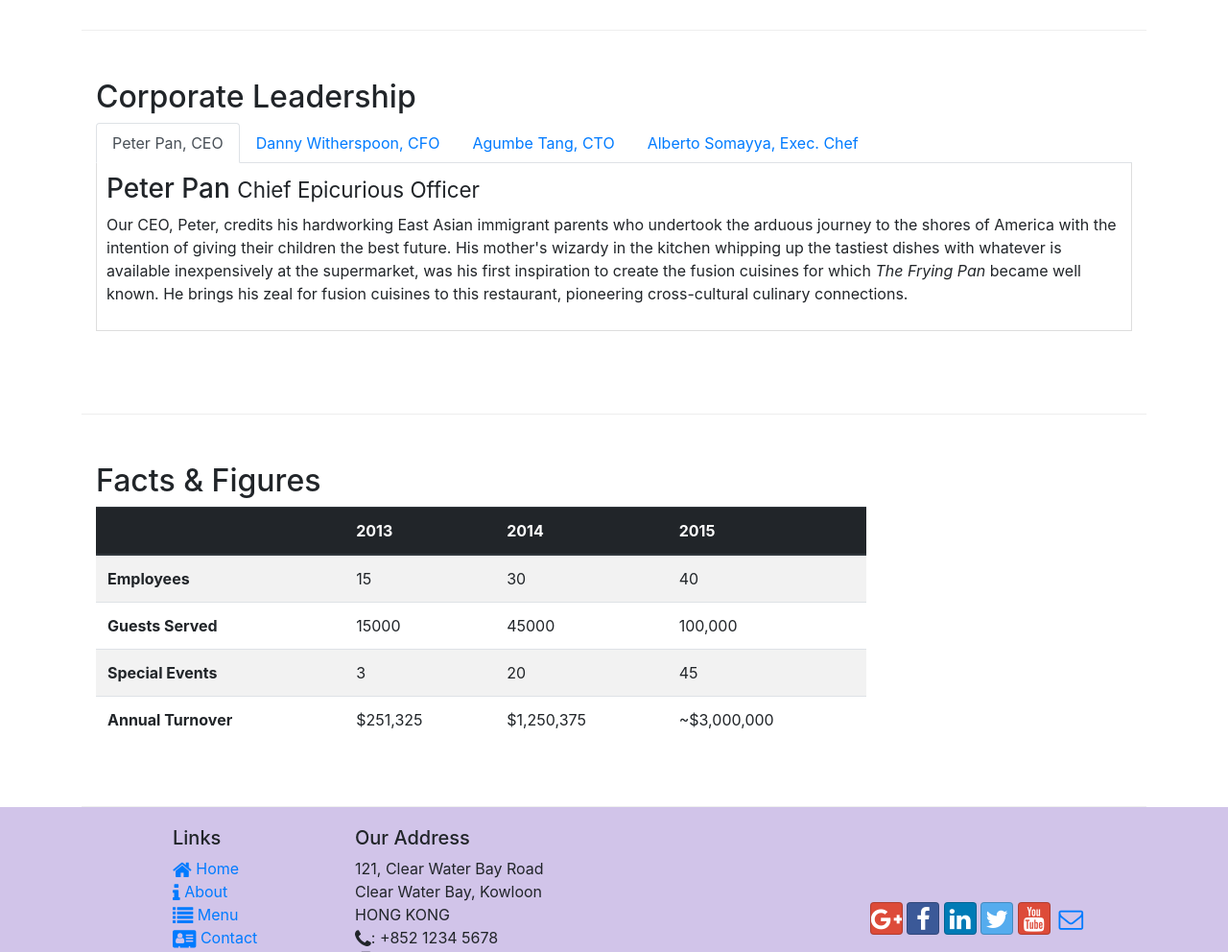
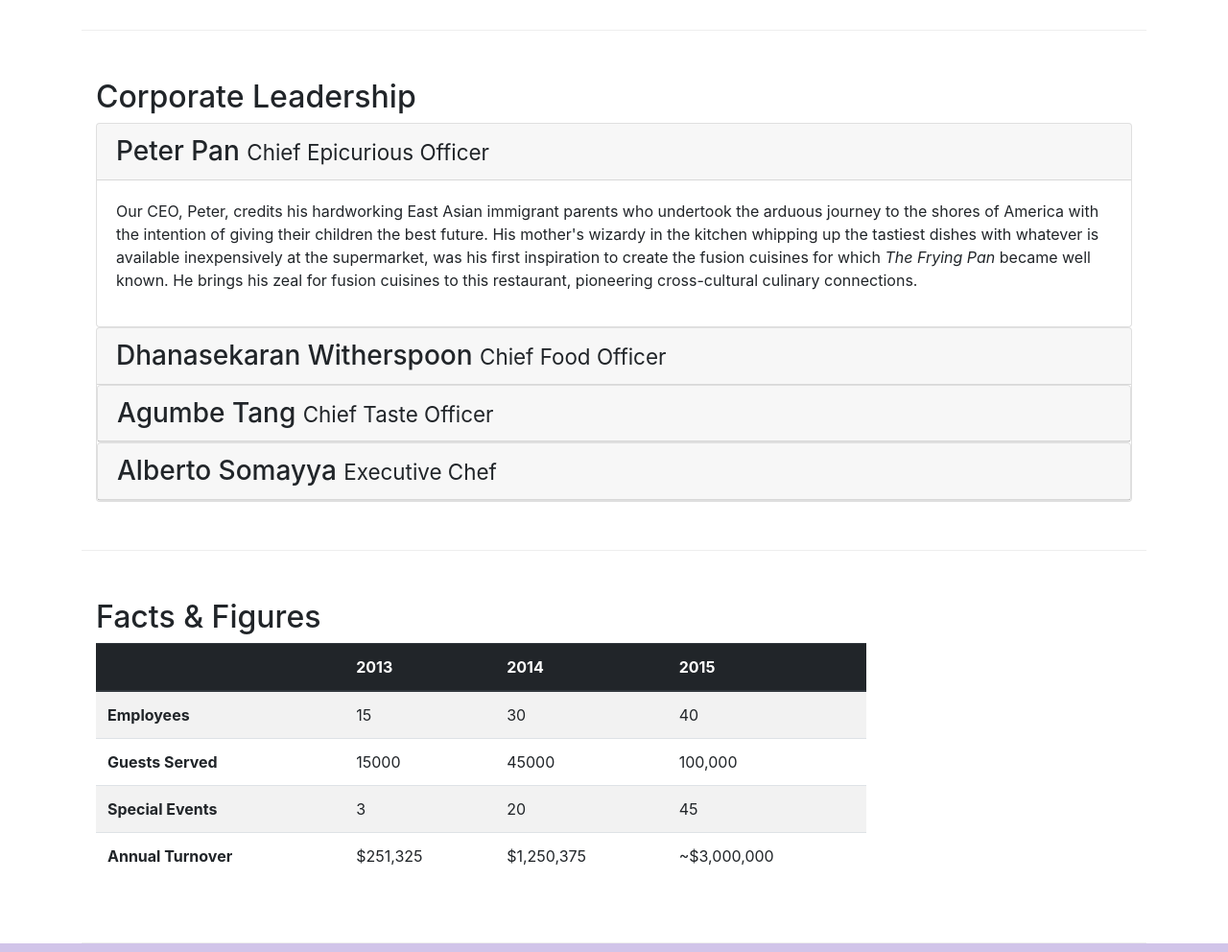
Before and after one commit to SachinKSunny/Bootstrap4, a website: page aboutus.html in a window 1280 px wide. Shown: the part 940-1932 px from the top of the page at 96% size. Drawn offline with nearby package versions, Linux system fonts and the light colour scheme.

Commit message:
Accordion

```diff
--- a/aboutus.html
+++ b/aboutus.html
@@ -25,10 +25,14 @@
             <a class="navbar-brand mr-auto" href="./index.html"><img src="img/logo.png" height="30" width="41"></a>
             <div class="collapse navbar-collapse" id="Navbar">
                 <ul class="navbar-nav mr-auto">
-                    <li class="nav-item"><a class="nav-link" href="./index.html"><span class="fa fa-home fa-lg"></span> Home</a></li>
-                    <li class="nav-item active"><a class="nav-link" href="#"><span class="fa fa-info fa-lg"></span> About</a></li>
-                    <li class="nav-item"><a class="nav-link" href="#"><span class="fa fa-list fa-lg"></span> Menu</a></li>
-                    <li class="nav-item"><a class="nav-link" href="./contactus.html"><span class="fa fa-address-card fa-lg"></span> Contact</a></li>
+                    <li class="nav-item"><a class="nav-link" href="./index.html"><span class="fa fa-home fa-lg"></span>
+                            Home</a></li>
+                    <li class="nav-item active"><a class="nav-link" href="#"><span class="fa fa-info fa-lg"></span>
+                            About</a></li>
+                    <li class="nav-item"><a class="nav-link" href="#"><span class="fa fa-list fa-lg"></span> Menu</a>
+                    </li>
+                    <li class="nav-item"><a class="nav-link" href="./contactus.html"><span
+                                class="fa fa-address-card fa-lg"></span> Contact</a></li>
                 </ul>
             </div>
         </div>
@@ -39,7 +43,8 @@
             <div class="row row-header">
                 <div class="col-12 col-sm-6">
                     <h1>Ristorante con Fusion</h1>
-                    <p>We take inspiration from the World's best cuisines, and create a unique fusion experience. Our lipsmacking creations will tickle your culinary senses!</p>
+                    <p>We take inspiration from the World's best cuisines, and create a unique fusion experience. Our
+                        lipsmacking creations will tickle your culinary senses!</p>
                 </div>
                 <div class="col-12 col-sm align-self-center">
                     <img src="img/logo.png" class="img-fluid">
@@ -63,8 +68,13 @@
         <div class="row row-content">
             <div class="col-12 col-sm-6">
                 <h2>Our History</h2>
-                <p>Started in 2010, Ristorante con Fusion quickly established itself as a culinary icon par excellence in Hong Kong. With its unique brand of world fusion cuisine that can be found nowhere else, it enjoys patronage from the A-list clientele in Hong Kong.  Featuring four of the best three-star Michelin chefs in the world, you never know what will arrive on your plate the next time you visit us.</p>
-                <p>The restaurant traces its humble beginnings to <em>The Frying Pan</em>, a successful chain started by our CEO, Mr. Peter Pan, that featured for the first time the world's best cuisines in a pan.</p>
+                <p>Started in 2010, Ristorante con Fusion quickly established itself as a culinary icon par excellence
+                    in Hong Kong. With its unique brand of world fusion cuisine that can be found nowhere else, it
+                    enjoys patronage from the A-list clientele in Hong Kong. Featuring four of the best three-star
+                    Michelin chefs in the world, you never know what will arrive on your plate the next time you visit
+                    us.</p>
+                <p>The restaurant traces its humble beginnings to <em>The Frying Pan</em>, a successful chain started by
+                    our CEO, Mr. Peter Pan, that featured for the first time the world's best cuisines in a pan.</p>
             </div>
             <div class="col-12 col-sm-6">
                 <div class="card">
@@ -102,45 +112,86 @@
             <div class="col-12">
                 <h2>Corporate Leadership</h2>
 
-                <ul class="nav nav-tabs">
-                    <li class="nav-item">
-                      <a class="nav-link active" href="#peter"
-                        role="tab" data-toggle="tab">Peter Pan, CEO</a>
-                    </li>
-                    <li class="nav-item">
-                      <a class="nav-link" href="#danny" role="tab"
-                        data-toggle="tab">Danny Witherspoon, CFO</a>
-                    </li>
-                    <li class="nav-item">
-                      <a class="nav-link" href="#agumbe"role="tab"
-                        data-toggle="tab">Agumbe Tang, CTO</a>
-                    </li>
-                    <li class="nav-item">
-                      <a class="nav-link" href="#alberto" role="tab"
-                        data-toggle="tab">Alberto Somayya, Exec. Chef</a>
-                    </li>
-                </ul>
+                <div id="accordion">
 
-                <div class="tab-content">
-                    <div role="tabpanel" class="tab-pane fade show active" id="peter">
-                        <h3>Peter Pan <small>Chief Epicurious Officer</small></h3>
-                        <p class="d-none d-sm-block">Our CEO, Peter, credits his hardworking East Asian immigrant parents who undertook the arduous journey to the shores of America with the intention of giving their children the best future. His mother's wizardy in the kitchen whipping up the tastiest dishes with whatever is available inexpensively at the supermarket, was his first inspiration to create the fusion cuisines for which <em>The Frying Pan</em> became well known. He brings his zeal for fusion cuisines to this restaurant, pioneering cross-cultural culinary connections.</p>
+                    <div class="card">
+                        <div class="card-header" role="tab" id="peterhead">
+                            <h3 class="mb-0">
+                                <a data-toggle="collapse" data-target="#peter">
+                                    Peter Pan <small>Chief Epicurious Officer</small>
+                                </a>
+                            </h3>
+                        </div>
+                        <div class="collapse show" id="peter" data-parent="#accordion">
+                            <div class="card-body">
+                                <p class="d-none d-sm-block">Our CEO, Peter, credits his hardworking East Asian
+                                    immigrant parents who undertook the arduous journey to the shores of America with
+                                    the intention of giving their children the best future. His mother's wizardy in the
+                                    kitchen whipping up the tastiest dishes with whatever is available inexpensively at
+                                    the supermarket, was his first inspiration to create the fusion cuisines for which
+                                    <em>The Frying Pan</em> became well known. He brings his zeal for fusion cuisines to
+                                    this restaurant, pioneering cross-cultural culinary connections.</p>
+                            </div>
+                        </div>
                     </div>
 
-                    <div role="tabpanel" class="tab-pane fade" id="danny">
-                        <h3>Dhanasekaran Witherspoon <small>Chief Food Officer</small></h3>
-                        <p class="d-none d-sm-block">Our CFO, Danny, as he is affectionately referred to by his colleagues, comes from a long established family tradition in farming and produce. His experiences growing up on a farm in the Australian outback gave him great appreciation for varieties of food sources. As he puts it in his own words, <em>Everything that runs, wins, and everything that stays, pays!</em></p>
+                    <div class="card">
+                        <div class="card-header" role="tab" id="dannyhead">
+                            <h3 class="mb-0">
+                                <a class="collapsed" data-toggle="collapse" data-target="#danny">
+                                    Dhanasekaran Witherspoon <small>Chief Food Officer</small>
+                                </a>
+                            </h3>
+                        </div>
+                        <div class="collapse" id="danny" data-parent="#accordion">
+                            <div class="card-body">
+                                <p class="d-none d-sm-block">Our CFO, Danny, as he is affectionately referred to by his
+                                    colleagues, comes from a long established family tradition in farming and produce.
+                                    His experiences growing up on a farm in the Australian outback gave him great
+                                    appreciation for varieties of food sources. As he puts it in his own words,
+                                    <em>Everything that runs, wins, and everything that stays, pays!</em></p>
+                            </div>
                         </div>
 
-                    <div role="tabpanel" class="tab-pane fade" id="agumbe">
-                        <h3>Agumbe Tang <small>Chief Taste Officer</small></h3>
-                        <p class="d-none d-sm-block">Blessed with the most discerning gustatory sense, Agumbe, our CTO, personally ensures that every dish that we serve meets his exacting tastes. Our chefs dread the tongue lashing that ensues if their dish does not meet his exacting standards. He lives by his motto, <em>You click only if you survive my lick.</em></p>
+                        <div class="card">
+                            <div class="card-header" role="tab" id="agumbehead">
+                                <h3 class="mb-0">
+                                    <a class="collapsed" data-toggle="collapse" data-target="#agumbe">
+                                        Agumbe Tang <small>Chief Taste Officer</small>
+                                    </a>
+                                </h3>
+                            </div>
+                            <div class="collapse" id="agumbe" data-parent="#accordion">
+                                <div class="card-body">
+                                    <p class="d-none d-sm-block">Blessed with the most discerning gustatory sense,
+                                        Agumbe, our CTO, personally ensures that every dish that we serve meets his
+                                        exacting tastes. Our chefs dread the tongue lashing that ensues if their dish
+                                        does not meet his exacting standards. He lives by his motto, <em>You click only
+                                            if you survive my lick.</em></p>
+                                </div>
+                            </div>
                         </div>
 
-                    <div role="tabpanel" class="tab-pane fade" id="alberto">
-                        <h3>Alberto Somayya <small>Executive Chef</small></h3>
-                        <p class="d-none d-sm-block">Award winning three-star Michelin chef with wide International experience having worked closely with whos-who in the culinary world, he specializes in creating mouthwatering Indo-Italian fusion experiences. He says, <em>Put together the cuisines from the two craziest cultures, and you get a winning hit! Amma Mia!</em></p>
+                        <div class="card">
+                            <div class="card-header" role="tab" id="albertohead">
+                                <h3 class="mb-0">
+                                    <a class="collapsed" data-toggle="collapse" data-target="#alberto">
+                                        Alberto Somayya <small>Executive Chef</small>
+                                    </a>
+                                </h3>
                             </div>
+                            <div class="collapse" id="alberto" data-parent="#accordion">
+                                <div class="card-body">
+                                    <p class="d-none d-sm-block">Award winning three-star Michelin chef with wide
+                                        International experience having worked closely with whos-who in the culinary
+                                        world, he specializes in creating mouthwatering Indo-Italian fusion experiences.
+                                        He says, <em>Put together the cuisines from the two craziest cultures, and you
+                                            get a winning hit! Amma Mia!</em></p>
+                                </div>
+                            </div>
+                        </div>
+                    </div>
+
 
                 </div>
 
@@ -223,11 +274,16 @@
                 </div>
                 <div class="col-12 col-sm-4 align-self-center">
                     <div class="text-center">
-                        <a class="btn btn-social-icon btn-google" href="http://google.com/+"><i class="fa fa-google-plus"></i></a>
-                        <a class="btn btn-social-icon btn-facebook" href="http://www.facebook.com/profile.php?id="><i class="fa fa-facebook"></i></a>
-                        <a class="btn btn-social-icon btn-linkedin" href="http://www.linkedin.com/in/"><i class="fa fa-linkedin"></i></a>
-                        <a class="btn btn-social-icon btn-twitter" href="http://twitter.com/"><i class="fa fa-twitter"></i></a>
-                        <a class="btn btn-social-icon btn-google" href="http://youtube.com/"><i class="fa fa-youtube"></i></a>
+                        <a class="btn btn-social-icon btn-google" href="http://google.com/+"><i
+                                class="fa fa-google-plus"></i></a>
+                        <a class="btn btn-social-icon btn-facebook" href="http://www.facebook.com/profile.php?id="><i
+                                class="fa fa-facebook"></i></a>
+                        <a class="btn btn-social-icon btn-linkedin" href="http://www.linkedin.com/in/"><i
+                                class="fa fa-linkedin"></i></a>
+                        <a class="btn btn-social-icon btn-twitter" href="http://twitter.com/"><i
+                                class="fa fa-twitter"></i></a>
+                        <a class="btn btn-social-icon btn-google" href="http://youtube.com/"><i
+                                class="fa fa-youtube"></i></a>
                         <a class="btn btn-social-icon" href="mailto:"><i class="fa fa-envelope-o"></i></a>
                     </div>
 
```
Lines whose indentation alone changed are shown as unchanged.
